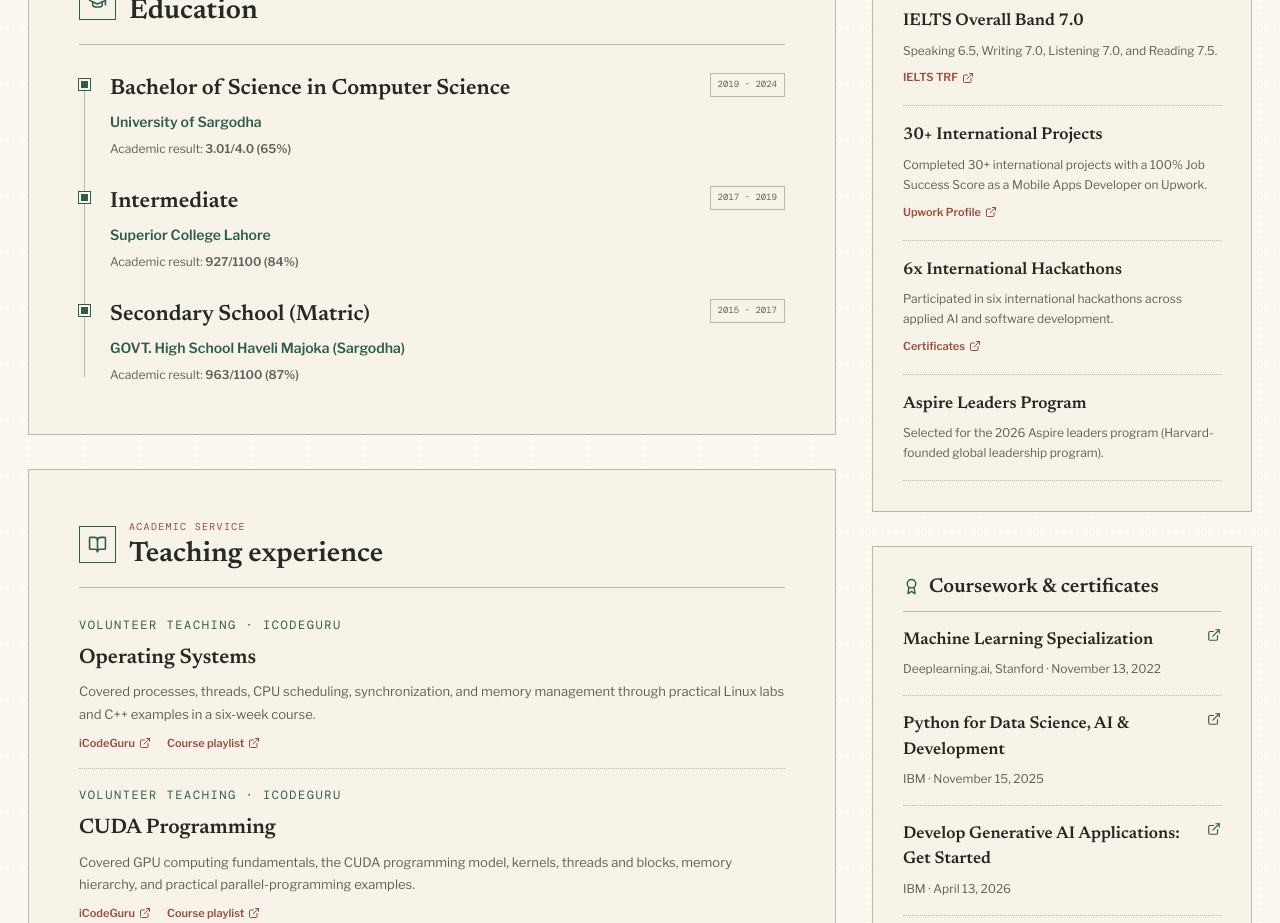
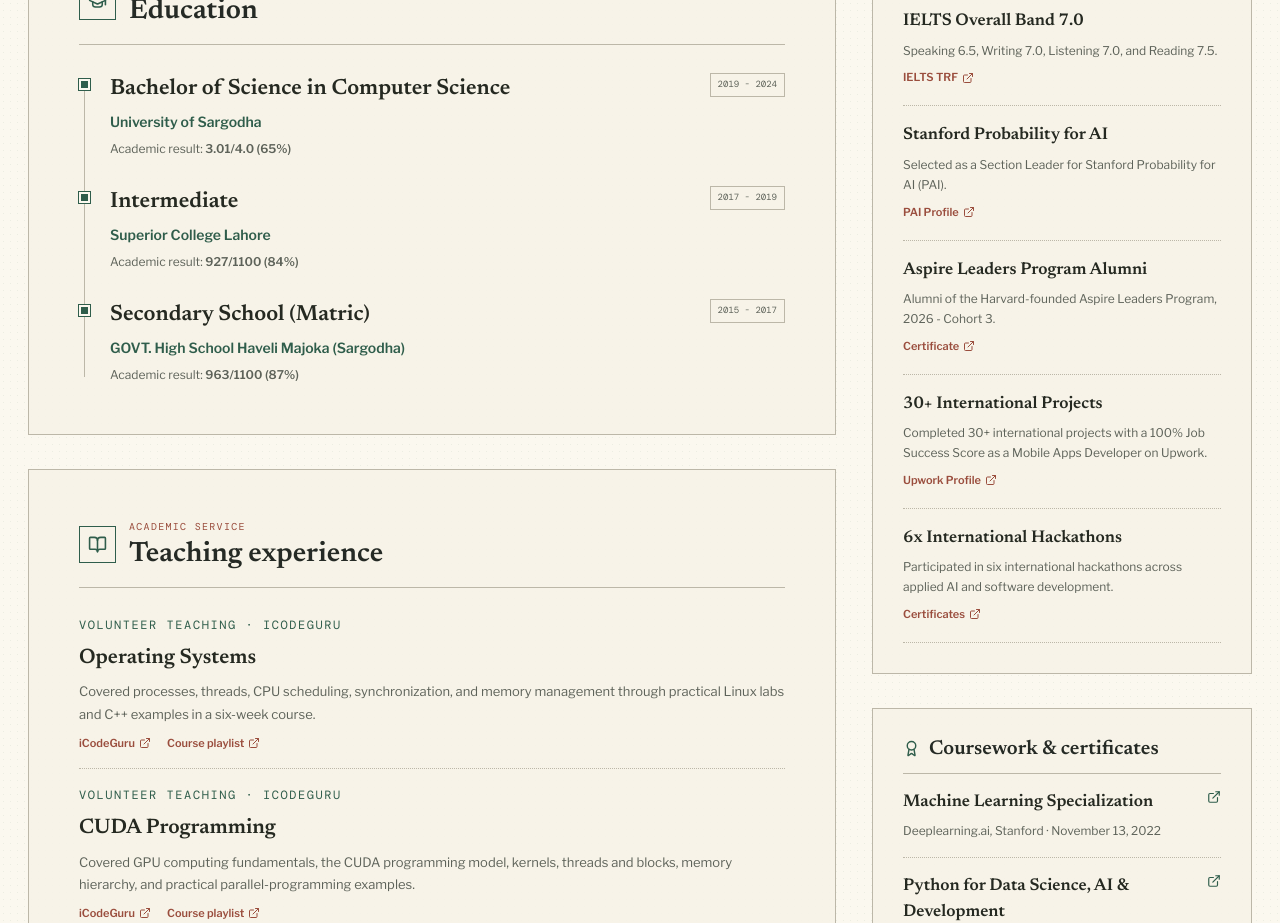
Before and after one commit to zeeshanali-k/devscion-academic, a React (Vite) app: page / in a window 1280 px wide. Shown: the part 840-1763 px from the top of the page. Built offline with nearby package versions, Linux system fonts and the light colour scheme.

Commit message:
Update leadership highlights with Stanford PAI and Aspire alumni

```diff
--- a/src/data/achievements.js
+++ b/src/data/achievements.js
@@ -5,6 +5,20 @@
         description: 'Speaking 6.5, Writing 7.0, Listening 7.0, and Reading 7.5.',
         link: 'https://drive.google.com/file/d/1ATVZs7s1pWS2id-u4e4LxcP-dI-9zZrl/view?usp=sharing',
         linkLabel: 'IELTS TRF'
+    },
+    {
+        id: 'stanford-pai',
+        title: 'Stanford Probability for AI',
+        description: 'Selected as a Section Leader for Stanford Probability for AI (PAI).',
+        link: 'https://pai.stanford.edu/pai1/user/fyjy9GMECOPKNx5eiy9Csc0hhXt1',
+        linkLabel: 'PAI Profile'
+    },
+    {
+        id: 'aspire-leaders',
+        title: 'Aspire Leaders Program Alumni',
+        description: 'Alumni of the Harvard-founded Aspire Leaders Program, 2026 - Cohort 3.',
+        link: 'https://drive.google.com/file/d/1k3mm3jVYt9Df3qNPZe4dzI3l_L44hTyl/view?usp=sharing',
+        linkLabel: 'Certificate'
     },
     {
         id: 'international-projects',
@@ -19,11 +33,6 @@
         description: 'Participated in six international hackathons across applied AI and software development.',
         link: 'https://drive.google.com/file/d/1lD_2xCiRvlSQ7Vnb5RG9z_7BzIlrLdQB/view?usp=sharing',
         linkLabel: 'Certificates'
-    },
-    {
-        id: 'aspire-leaders',
-        title: 'Aspire Leaders Program',
-        description: 'Selected for the 2026 Aspire leaders program (Harvard-founded global leadership program).'
     }
 ];
 
```
Also changed, not shown: 2 other files (tests, documents, lock files or other folders).
